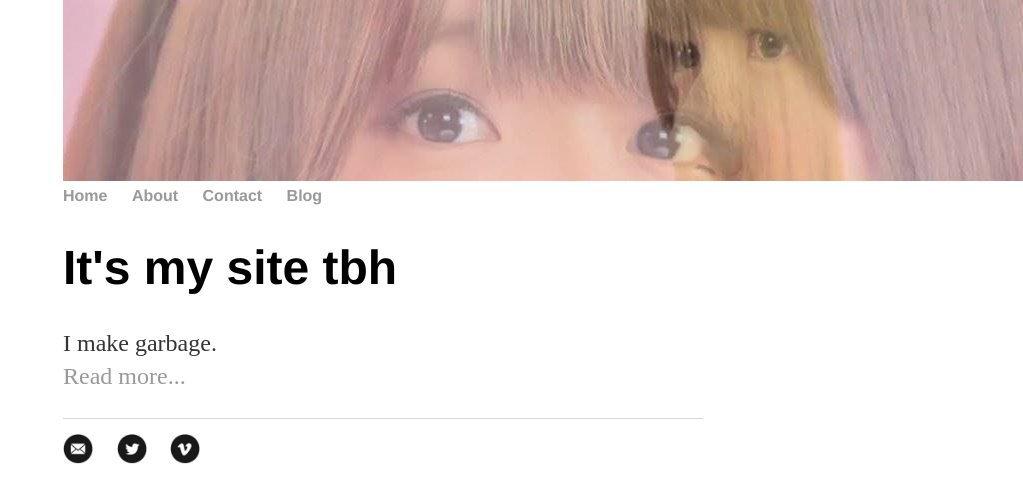
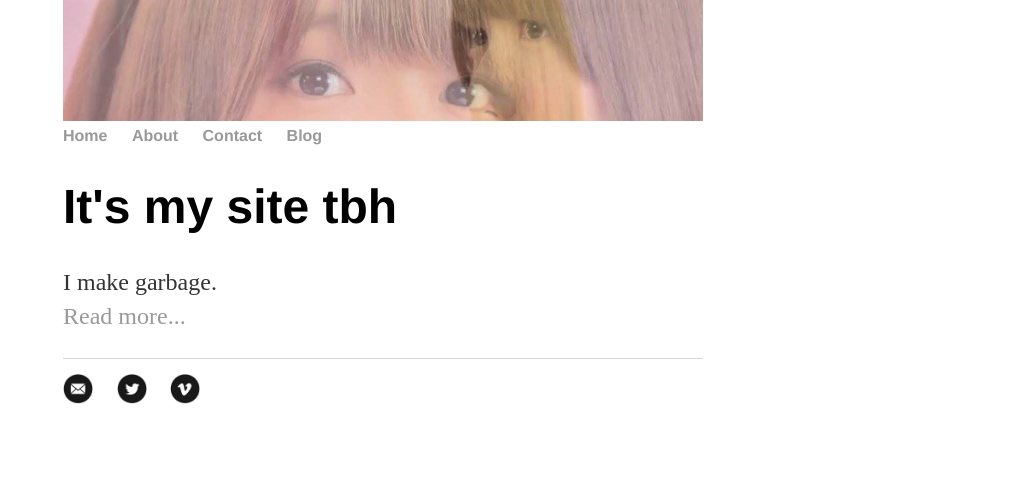
Before and after one commit to glasscaked/strip, a Jekyll site: the page built from index.html, in a window 1280 px wide. Shown: the top 503 px of the page, without its empty margins (257-1280 px from the left). Built offline with Jekyll 4.4.1, drawn with Linux system fonts in a browser that asks for light colours.

Commit message:
Update main.css

```diff
--- a/css/main.css
+++ b/css/main.css
@@ -15,6 +15,11 @@ nav ul, footer ul { margin: auto; width: 200%; font-size: 1em; font-family: 'Hel
 nav ul li, footer ul li {display: inline; margin-right: 20px; }
 
 footer { border-top: 1px solid #d5d5d5; font-size: .8em; }
+/*Banner*/
+#logo-container img {
+   width: 100%;
+   height: auto;
+}
 
 /* Blog */
 ul.posts { margin: 20px auto 40px; font-size: 1.5em; }
```
